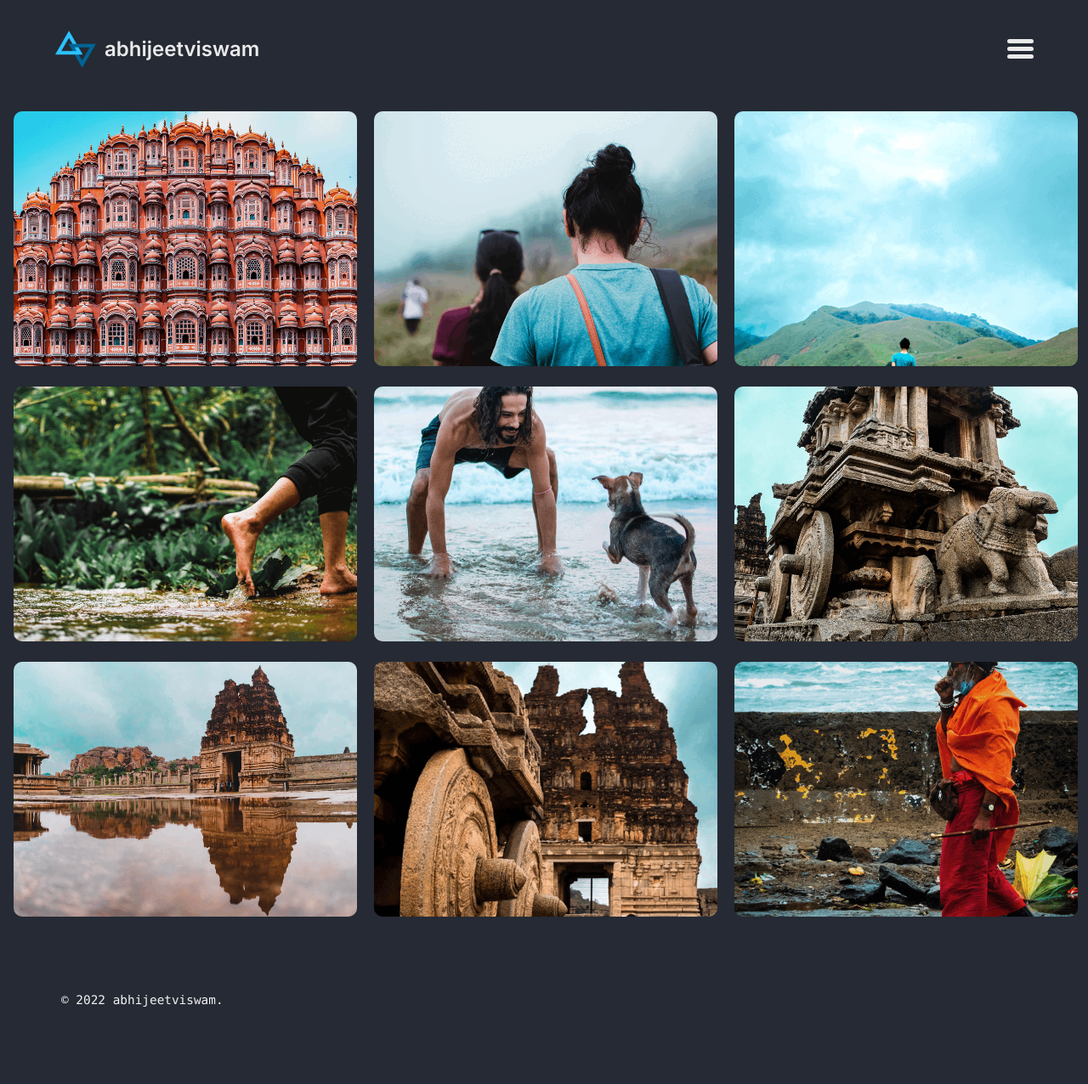
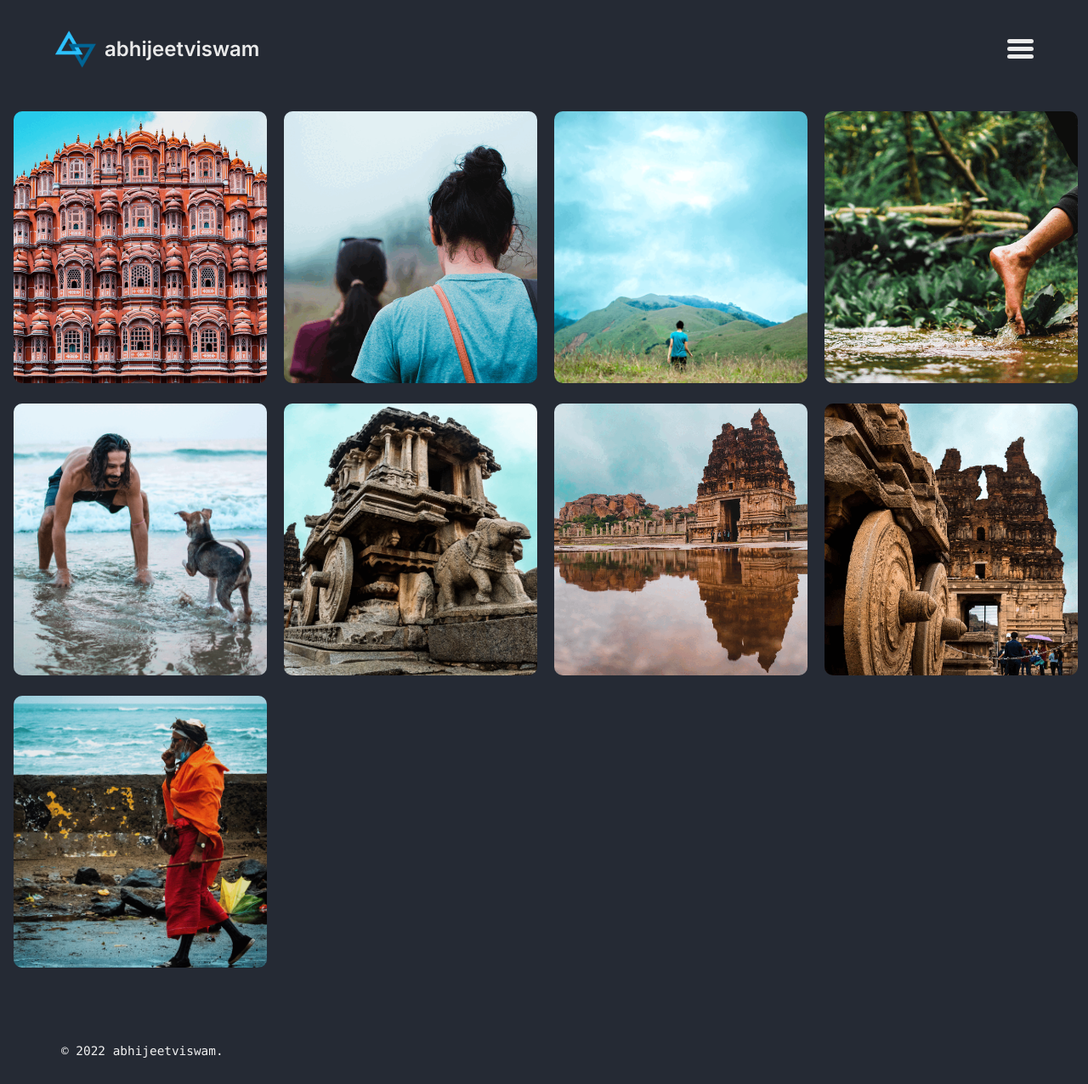
Before and after one commit to abhijeetviswam/abhijeetviswam.github.io, a Jekyll site: the page built from gallery.md, in a window 1280 px wide. Shown: the whole page at 85% size. Built offline with Jekyll 4.4.1, drawn with Linux system fonts in a browser that asks for light colours; before the commit the page ends 1216 px from its top, so only the background shows below that.

Commit message:
Gallery UI improvements

```diff
--- a/assets/stylesheets/main.scss
+++ b/assets/stylesheets/main.scss
@@ -13,7 +13,7 @@
 .image-gallery {
 	width: 100%;
 	display: grid;
-	grid-template-columns: repeat(auto-fill,minmax(400px, 1fr));
+	grid-template-columns: repeat(auto-fill,minmax(300px, 1fr));
 	justify-content: center;
 	padding: 4px;
 }
@@ -26,11 +26,13 @@
 .img-gallery {
     border-radius: 10px;
     width: 100%;
-    height: 300px;
+    height: 320px;
     object-fit: cover;
-	transform: scale(1);
+    z-index: 1;
 	transition: all 0.3s ease-in-out;
 }
 .img-gallery:hover {
-   transform: scale(1.08);
+   transform: scale(1.1);
+   z-index:2;
+   box-shadow: 0px 0px 10px 5px rgba(8, 133, 145, 0.67);
 }
```
